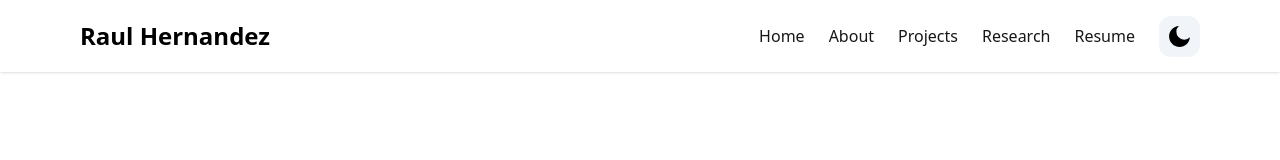
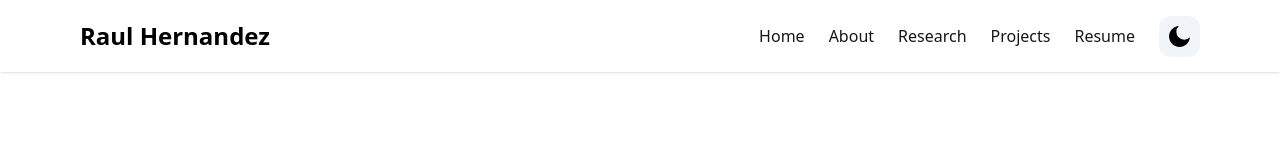
Before and after one commit to tinyrah/personalwebsite2, a Next.js app: page / in a window 1280 px wide. Shown: the top 160 px of the page. Built offline with nearby package versions, Linux system fonts and the light colour scheme.

Commit message:
rearranged navbar

```diff
--- a/components/Navbar.tsx
+++ b/components/Navbar.tsx
@@ -22,12 +22,12 @@ const NAV_ITEMS: Array<NavItem> = [
     page: "about",
   },
   {
+    label: "Research",
+    page: "research",
+  },
+  {
     label: "Projects",
     page: "projects",
-  },
-  {
-    label: "Research",
-    page: "research",
   },
   {
     label: "Resume",
```
